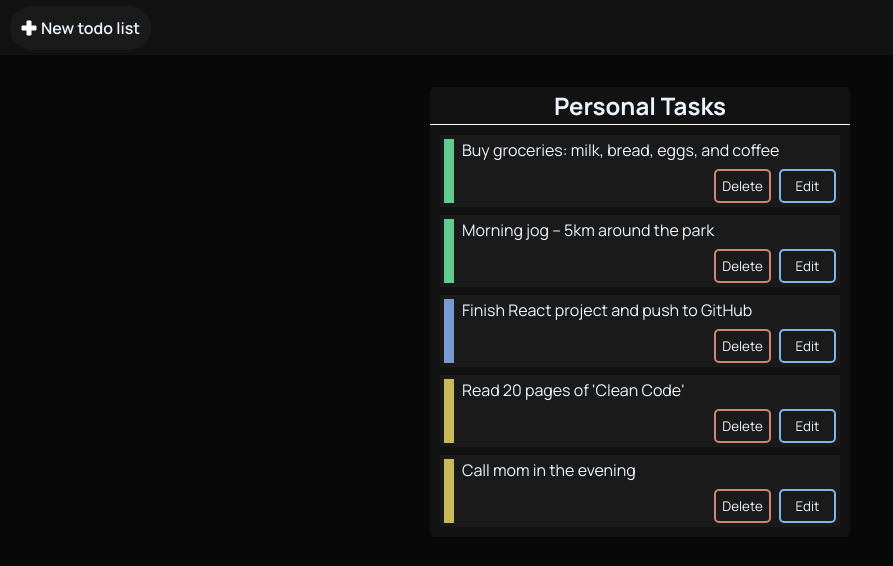
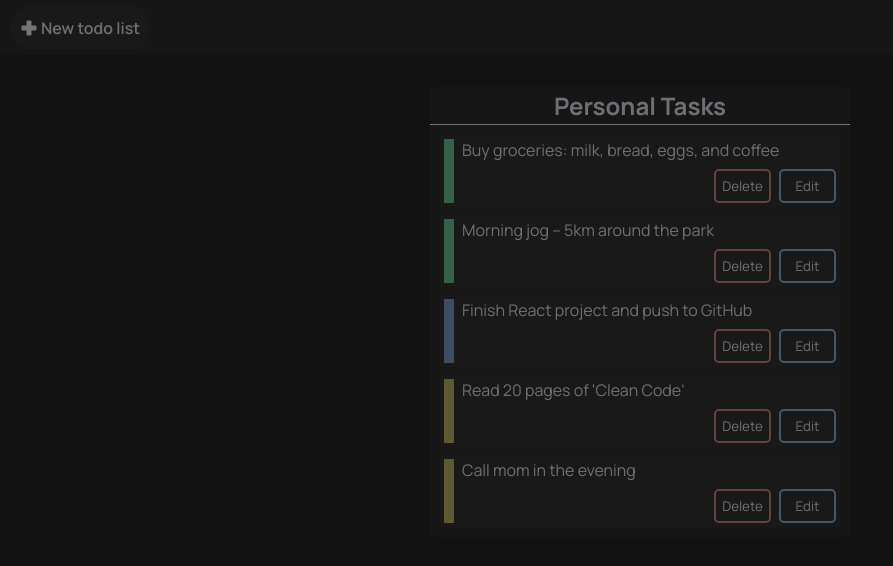
Before and after one commit to Jacket235/todo-list, a React (Create React App) app: page / in a window 1280 px wide. Shown: the top 566 px of the page, without its empty margins (0-893 px from the left). Built offline with nearby package versions, Linux system fonts and the light colour scheme.

Commit message:
Overlay component

```diff
--- a/src/App.tsx
+++ b/src/App.tsx
@@ -4,8 +4,22 @@ import { Main } from './layout/Main';
 import { useState, useEffect } from 'react';
 import { TodoListType } from './Types';
 
+import { Overlay } from './components/ui/Overlay/Overlay';
+import { ToDoListEdit } from './components/ToDoListEdit/ToDoListEdit';
+
 function App() {
     const [todos, setTodos] = useState<TodoListType[]>([]);
+
+    const [overlayVisible, setOverlayVisible] = useState<boolean>(true);
+    const [overlayChild, setOverlayChild] = useState<React.ReactNode>(null);
+
+    const handleOverlayVisibility = () => {
+        setOverlayVisible(prev => !prev);
+    }
+
+    const handleOverlayChild = () => {
+        setOverlayChild(<ToDoListEdit />);
+    }
 
     const todos1 = [{
         id: crypto.randomUUID(),
@@ -28,6 +42,11 @@ function App() {
 
     return (
         <div className="App">
+            {overlayVisible && (
+                <Overlay onClose={handleOverlayVisibility}>
+                    {overlayChild}
+                </Overlay>
+            )}
             <Header />
             <Main todos={todos1} />
         </div>
--- a/src/components/Header/CreateButton.tsx
+++ b/src/components/Header/CreateButton.tsx
@@ -1,6 +1,7 @@
 import './createButton.css';
+import { CreateButtonProps } from '../../Types';
 
-export function CreateButton({ text }: { text: string }) {
+export function CreateButton({ text }: CreateButtonProps) {
     return (
         <button className='button'>
             <img src='plus-sign.svg' width="16px" height="16px" />
--- /dev/null
+++ b/src/components/ToDoListEdit/ToDoListEdit.tsx
@@ -0,0 +1,9 @@
+import './toDoListEdit.css'
+
+export function ToDoListEdit() {
+    return (
+        <div>
+
+        </div>
+    );
+}
--- /dev/null
+++ b/src/components/ui/Overlay/Overlay.tsx
@@ -0,0 +1,12 @@
+import './overlay.css'
+import { OverlayProps } from '../../../Types';
+
+export function Overlay({ onClose, children }: OverlayProps) {
+    return (
+        <div className="overlay" onClick={onClose}>
+            <div className='overlay-content'>
+                {children}
+            </div>
+        </div>
+    )
+}
--- /dev/null
+++ b/src/components/ui/Overlay/overlay.css
@@ -0,0 +1,15 @@
+.overlay {
+    position: fixed;
+    background: var(--bg-overlay);
+    width: 100vw;
+    height: 100vh;
+    z-index: 2;
+}
+
+.overlay-content {
+    display: flex;
+    justify-content: center;
+    align-items: center;
+    height: 100%;
+    width: 100%;
+}
--- a/src/index.css
+++ b/src/index.css
@@ -2,6 +2,7 @@
     --bg-dark: hsl(0 0 3%);
     --bg: hsl(0 0 7%);
     --bg-light: hsl(0 0% 10%);
+    --bg-overlay: hsla(0, 0%, 10%, .6);
     --text: hsl(209 100% 96%);
     --text-muted: hsl(209 22% 70%);
     --highlight: hsl(209 15% 40%);
```
Also changed, not shown: src/Types.tsx (+9 -0 lines), src/components/ToDoListEdit/toDoListEdit.css (added).
